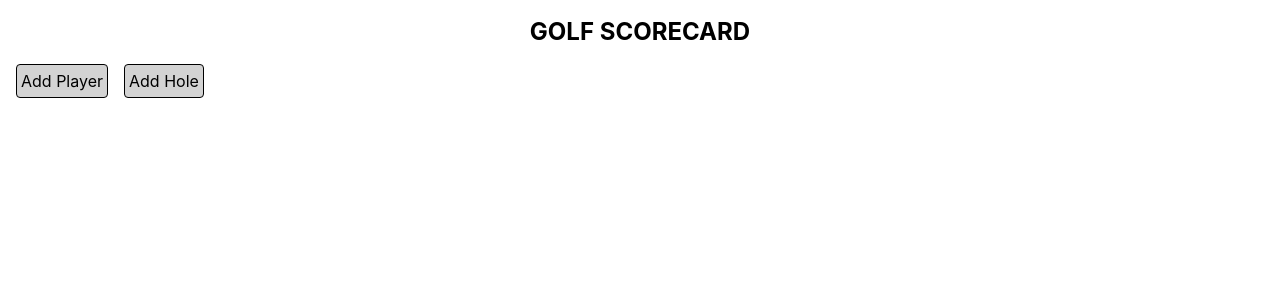
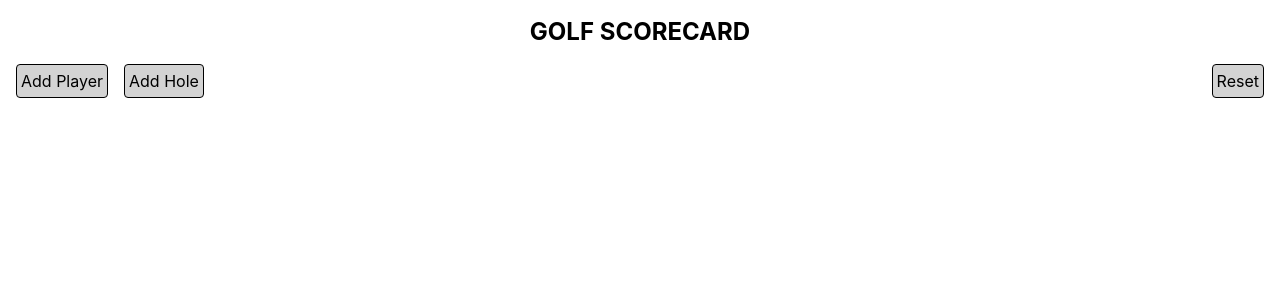
Before and after one commit to hqz3/golf-scorecard, a React (Vite) app: page / in a window 1280 px wide. Shown: the top 300 px of the page. Built offline with nearby package versions, Linux system fonts and the light colour scheme.

Commit message:
Add feature to save scorecard to localStorage

```diff
--- a/src/App.jsx
+++ b/src/App.jsx
@@ -6,6 +6,27 @@ import ScoreInput from "./ScoreInput";
 function App() {
   const [players, setPlayers] = useState([]);
   const [isAddHole, setIsAddHole] = useState(true);
+  const [isReset, setIsReset] = useState(false);
+
+  useEffect(() => {
+    const savedData = JSON.parse(localStorage.getItem("golfData"));
+    if (savedData) {
+      // Parse the input date string to a Date object
+      const inputDate = new Date(savedData.createdAt);
+      // Get the current date
+      const currentDate = new Date();
+      // Calculate the difference in time (in milliseconds)
+      const timeDifference = currentDate - inputDate;
+      // Convert the time difference from milliseconds to days
+      const differenceInDays = timeDifference / (1000 * 3600 * 24);
+      // Check if the difference is greater than one day
+      if (differenceInDays > 1) {
+        localStorage.removeItem("golfData");
+      } else {
+        setPlayers([...savedData.players]);
+      }
+    }
+  }, []);
 
   const ref = useRef();
   useEffect(() => {
@@ -15,6 +36,16 @@ function App() {
       behavior: "smooth",
     });
   }, [isAddHole]);
+
+  // Save data
+  useEffect(() => {
+    if (players.length) {
+      localStorage.setItem(
+        "golfData",
+        JSON.stringify({ createdAt: new Date(), players }),
+      );
+    }
+  }, [players]);
 
   const handleAddPlayer = () => {
     if (players.length == 10) return;
@@ -52,6 +83,7 @@ function App() {
   return (
     <div className="flex min-h-lvh min-w-[100vw] max-w-[100vw] flex-col gap-4 p-4">
       <header className="text-center text-2xl font-bold">GOLF SCORECARD</header>
+      <div className="flex justify-between gap-4">
         <div className="flex gap-4">
           <button className="" onClick={handleAddPlayer}>
             Add Player
@@ -59,6 +91,34 @@ function App() {
           <button className="" onClick={handleAddHole}>
             Add Hole
           </button>
+        </div>
+
+        <div className="flex items-center gap-2">
+          {isReset && (
+            <div
+              className="cursor-pointer rounded-full border px-2"
+              onClick={() => setIsReset(false)}
+            >
+              X
+            </div>
+          )}
+          <button
+            className={classNames({ "bg-red-100": isReset })}
+            onClick={() => {
+              if (isReset) {
+                if (players.length) {
+                  setPlayers([]);
+                  localStorage.removeItem("golfData");
+                }
+                setIsReset(false);
+              } else {
+                setIsReset(true);
+              }
+            }}
+          >
+            Reset
+          </button>
+        </div>
       </div>
 
       <div ref={ref} className="w-full overflow-auto">
--- a/src/NameInput.jsx
+++ b/src/NameInput.jsx
@@ -36,6 +36,15 @@ const NameInput = ({ player, playerIdx, setPlayers, highScore }) => {
       return string;
     }
   }, [name, isEdit]);
+
+  useEffect(() => {
+    if (abbreviated) {
+      setPlayers((players) => {
+        players[playerIdx].name = abbreviated;
+        return [...players];
+      });
+    }
+  }, [abbreviated]);
 
   return (
     <div
```
Lines whose indentation alone changed are shown as unchanged.
